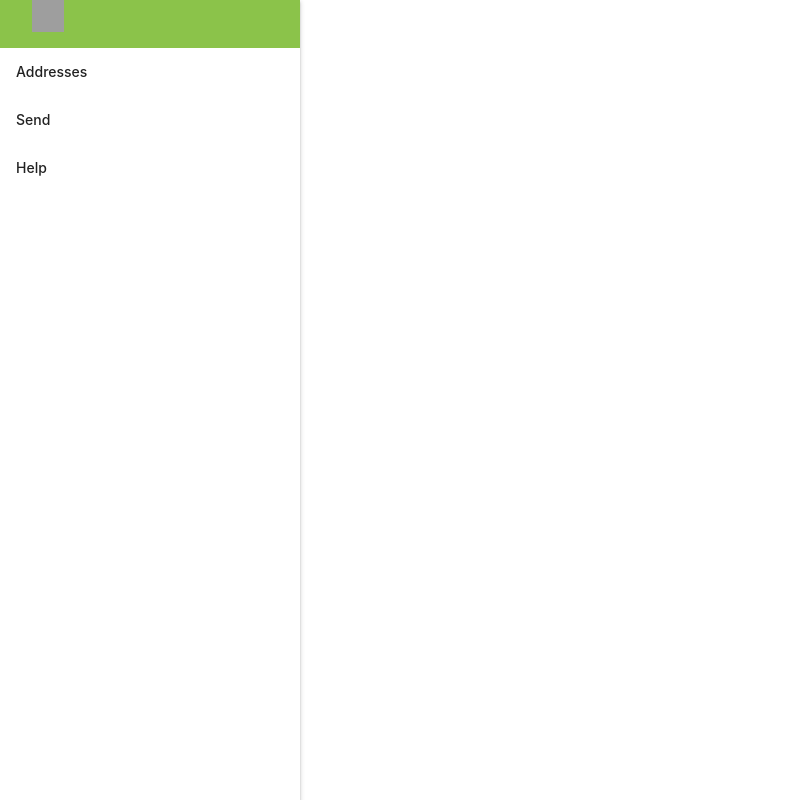
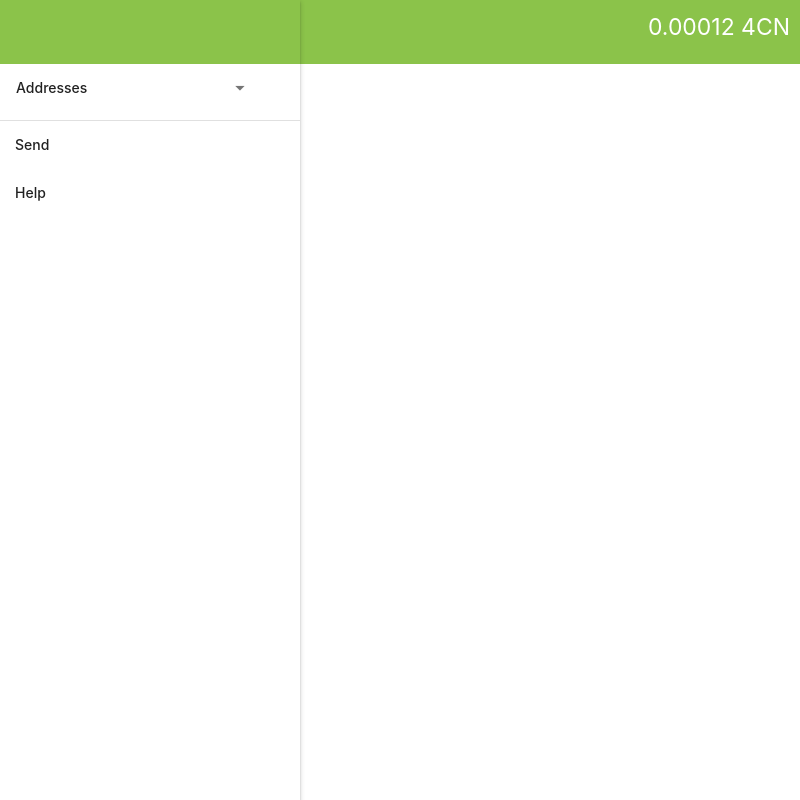
Before and after one commit to mdean808/4coin-wallet, an Electron app: page app/index.html in a window 800 px wide. Drawn offline with nearby package versions, Linux system fonts and the light colour scheme; grey boxes are pictures that could not be loaded.

Commit message:
added navbar

```diff
--- a/app/index.html
+++ b/app/index.html
@@ -2,33 +2,59 @@
 <html lang="en">
 <head>
     <meta charset="UTF-8">
-    <title>Title</title>
+    <title>4coin Wallet</title>
     <!-- Stylesheets -->
-    <link rel="stylesheet" href="https://cdnjs.cloudflare.com/ajax/libs/materialize/1.0.0-alpha.1/css/materialize.min.css">
+    <link rel="stylesheet"
+          href="https://cdnjs.cloudflare.com/ajax/libs/materialize/1.0.0-alpha.1/css/materialize.min.css">
+    <link href="https://fonts.googleapis.com/icon?family=Material+Icons" rel="stylesheet">
     <link rel="stylesheet" href="styles.css">
 </head>
 <body>
 <ul id="nav-mobile" class="sidenav sidenav-fixed" style="transform: translateX(0%);">
-    <li class="logo"><a id="logo-container" href="/" class="brand-logo light-green">
-        <img id="front-page-logo" width="32" height="32" src="https://openclipart.org/image/2400px/svg_to_png/244479/St-Patrick-Minimalist-Clover---1.0.0.png"></a></li>
+    <li class="logo" style="height: 64px;">
+        <a  style="height: 64px;"id="logo-container" class="brand-logo light-green">
+            <!--<img id="front-page-logo" style="margin-top: 17px; margin-left: -25px;" width="32" height="32"
+                 src="https://openclipart.org/image/2400px/svg_to_png/244479/St-Patrick-Minimalist-Clover---1.0.0.png">-->
+
+        </a>
+    </li>
     <li class="no-padding">
         <ul class="collapsible collapsible-accordion">
-            <li class="bold"><a class="collapsible-header waves-effect waves-theme">Addresses</a>
+            <li class="bold"><a class="collapsible-header waves-effect waves-theme">Addresses <i
+                    class="material-icons right">arrow_drop_down</i> </a>
                 <div class="collapsible-body">
                     <ul>
                         <li><a class="waves-effect waves-theme" onclick="hideAllDivs($('#address1'))">Home</a></li>
                         <li><a class="waves-effect waves-theme" onclick="hideAllDivs($('#address2'))">Work</a></li>
                         <li><a class="waves-effect waves-theme" onclick="hideAllDivs($('#address3'))">Food</a></li>
-
+                        <li><a class="waves-effect waves-purple" onclick="newAddress()">New<i
+                                class="material-icons right">add</i></a></li>
                     </ul>
                 </div>
             </li>
-            <li class="bold"><a onclick="hideAllDivs($('#send'))" class="collapsible-header waves-effect waves-theme">Send</a></li>
-            <li class="bold"><a onclick="hideAllDivs($('#help'))" class="collapsible-header waves-effect waves-theme">Help</a></li>
         </ul>
     </li>
+    <li>
+        <div class="divider"></div>
+    </li>
+    <li class="bold" style="margin-left: -17px;"><a onclick="hideAllDivs($('#send'))" class="waves-effect waves-theme">Send</a>
+    </li>
+    <li class="bold" style="margin-left: -17px;"><a onclick="hideAllDivs($('#help'))" class="waves-effect waves-theme">Help</a>
+    </li>
 </ul>
-<div class="container" style="margin-left: 200px;">
+<div id="content" style="margin-left: 300px">
+    <nav class="light-green z-depth-0">
+        <div class="nav-wrapper">
+            <div class="right ">
+                <ul>
+                    <li class="" style="margin-right: 10px;">
+                        <h5>0.00012 4CN</h5>
+                    </li>
+                </ul>
+            </div>
+        </div>
+    </nav>
+    <div class="container">
         <div id="send" class="hide">
             <h1>adsf</h1>
         </div>
@@ -42,6 +68,7 @@
             <h1>addddsf</h1>
         </div>
     </div>
+</div>
 
 
 <!-- Javascript -->
@@ -49,6 +76,9 @@
 <script src="https://code.jquery.com/jquery-3.2.1.min.js"></script>
 <script src="index.js"></script>
 <script>
+    $(document).ready(function () {
+        divsToHide.hide();
+    });
     var elem = document.querySelector('.collapsible');
     var instance = new M.Collapsible(elem);
 </script>
--- a/app/index.js
+++ b/app/index.js
@@ -1,5 +1,6 @@
+const divsToHide = $('.hide');
 function hideAllDivs(noHide) {
-	let divsToHide = $('.hide');
 	divsToHide.hide();
-	noHide.removeClass('hide')
+	noHide.show();
+	noHide.removeClass('hide');
 }
--- a/app/styles.css
+++ b/app/styles.css
@@ -1,6 +1,3 @@
 .waves-effect.waves-theme .waves-ripple {
-  background-color: rgba(139, 195, 74, .65);
+  background-color: rgba(139, 195, 74, .75);
 }
-.hide {
-    display: none;
-}
```
Lines whose indentation alone changed are shown as unchanged.
